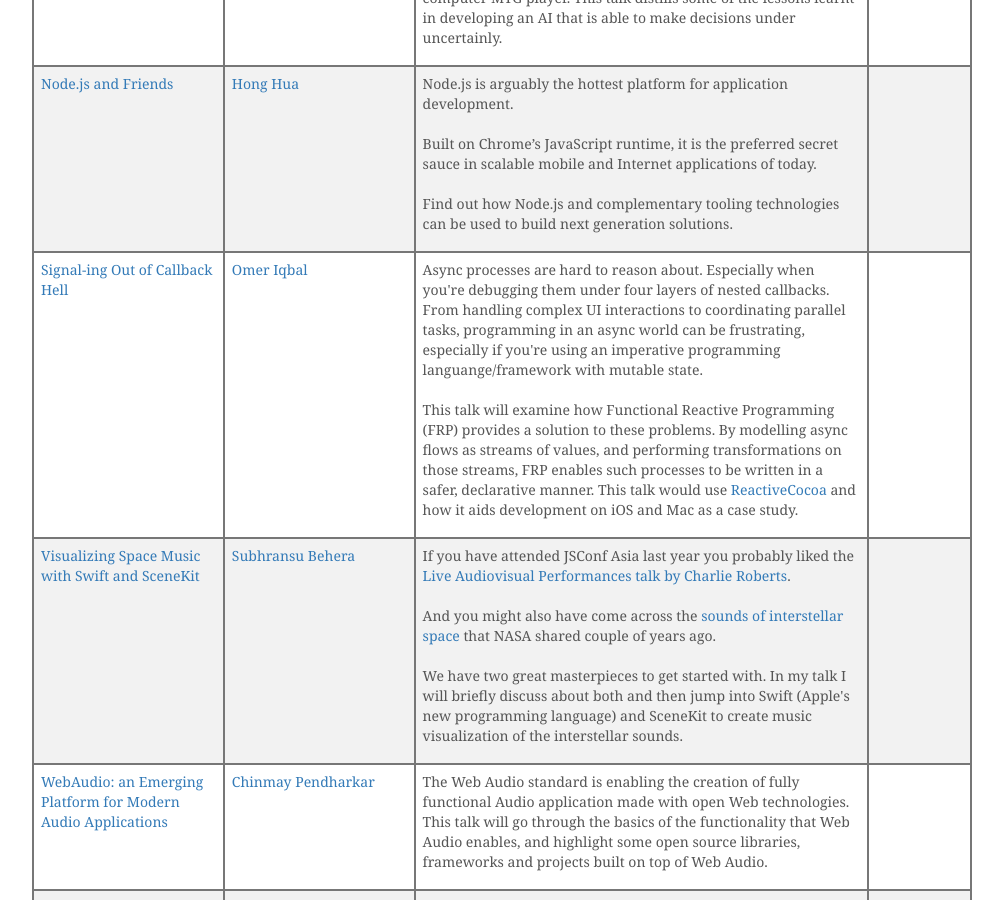
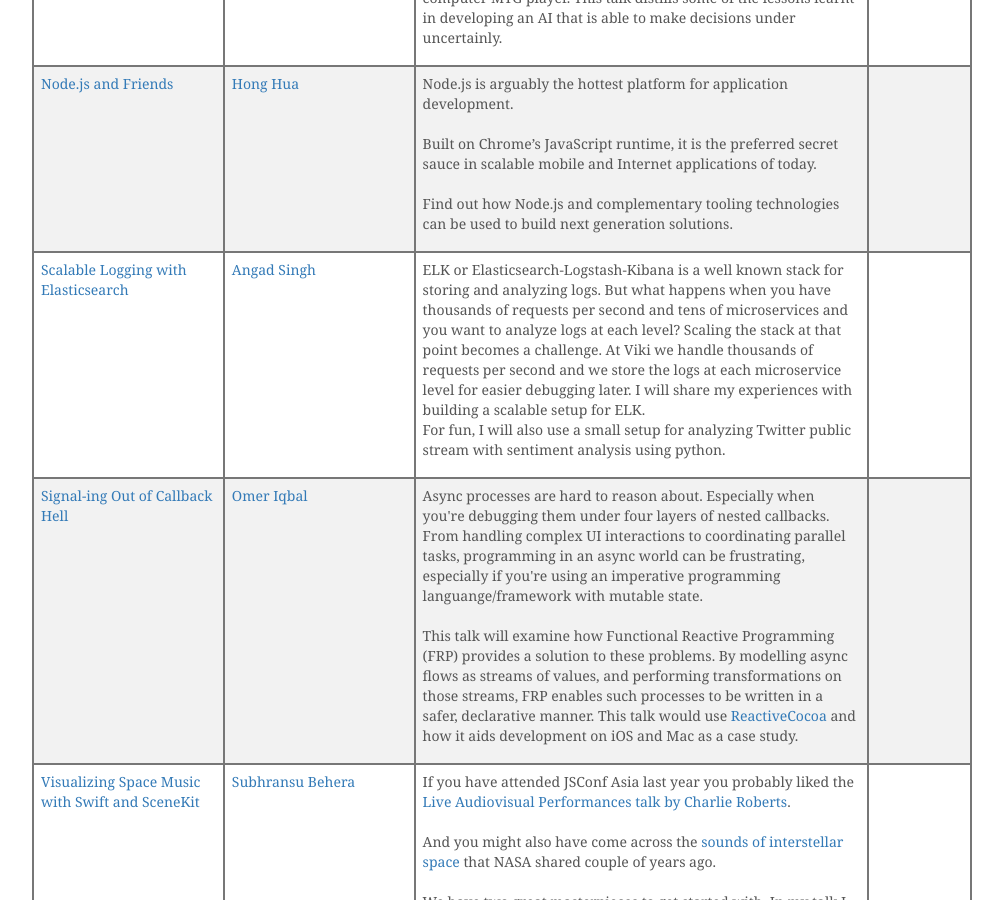
Before and after one commit to geekcampsg/website-2016, a Jekyll site: the page built from talks.html, in a window 1280 px wide and 900 px high, scrolled down 4238 px. Shown: the whole window, without its empty margins (143-1146 px from the left). Built offline with Jekyll 4.4.1, drawn with Linux system fonts in a browser that asks for light colours; comment, search, counter and statistics services are not loaded.

Commit message:
Added talk description

```diff
--- a/_data/talks.yml
+++ b/_data/talks.yml
@@ -530,3 +530,21 @@
       amount of basics to get everyone on the same page, we engage in some
       myth-busting, diagnosis tracing, and some cautionary notes on what you
       still need to take care of.
+
+- slug: scalable-logging-with-elasticsearch-for-microservices-architecture
+  speaker:
+    name: Angad Singh
+    link: 'https://t.co/as'
+  talk:
+    title: Scalable Logging with Elasticsearch
+    description: >
+      ELK or Elasticsearch-Logstash-Kibana is a well known stack for storing
+      and analyzing logs. But what happens when you have thousands of requests
+      per second and tens of microservices and you want to analyze logs at
+      each level? Scaling the stack at that point becomes a challenge.
+      At Viki we handle thousands of requests per second and we store the logs
+      at each microservice level for easier debugging later.
+      I will share my experiences with building a scalable setup for ELK.
+
+      For fun, I will also use a small setup for analyzing Twitter public stream
+      with sentiment analysis using python.
```
